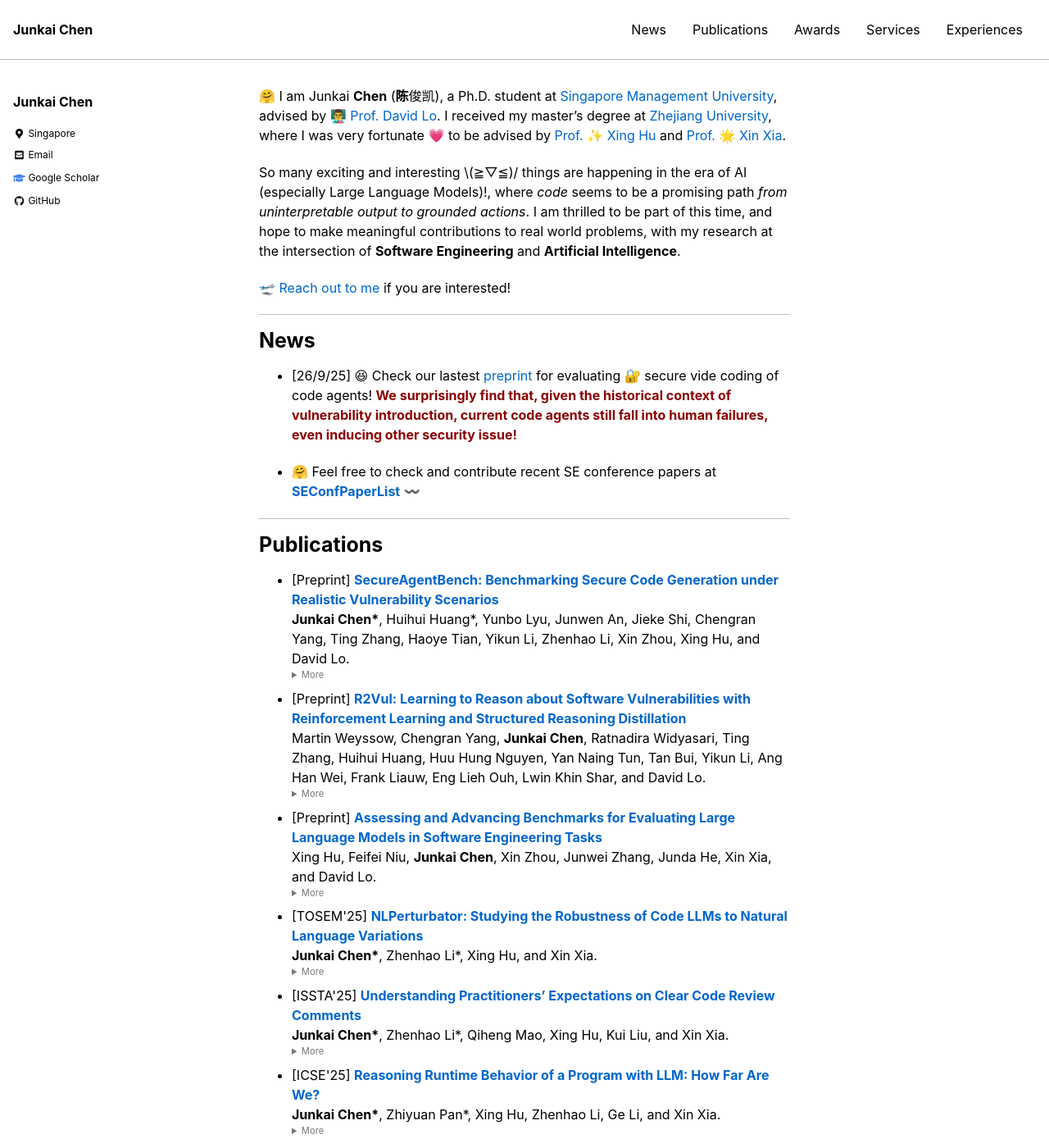
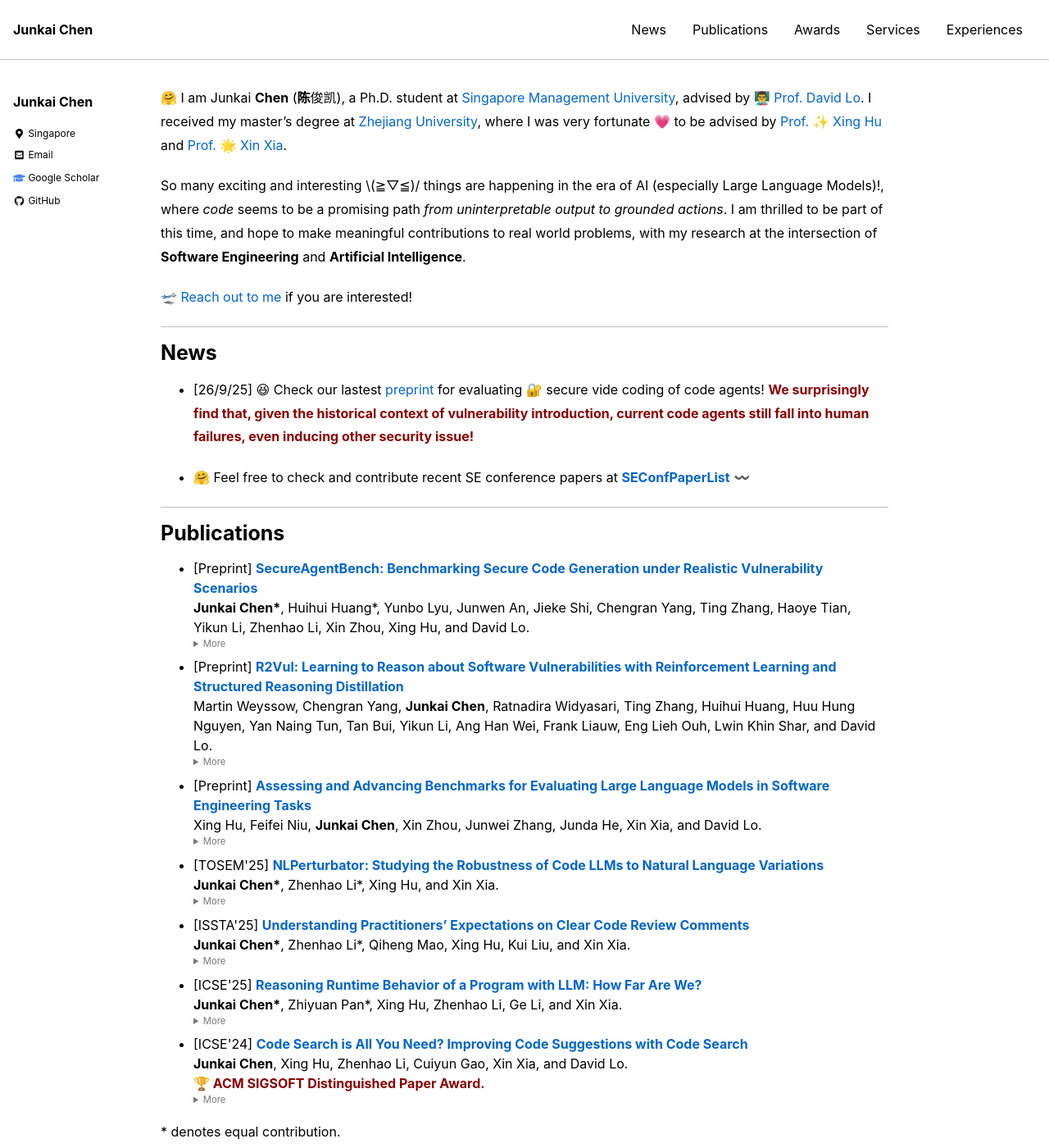
Before and after one commit to chen-junkai/chen-junkai.github.io, a Jekyll site: the page built from index.md, in a window 1280 px wide and 1400 px high. Shown: the whole window at 82% size. Built offline with Jekyll 4.4.1, drawn with Linux system fonts in a browser that asks for light colours; nearby versions of some CDN libraries.

Commit message:
优化内容区域宽度和移动端阅读体验
- 增加主内容区域最大宽度从 1280px 到 1440px
- 调整右侧边栏宽度以腾出更多内容空间
- 增加段落行高至 1.8 提升可读性
- 优化移动端、平板和大屏幕的显示效果

```diff
--- a/_sass/minimal-mistakes/_variables.scss
+++ b/_sass/minimal-mistakes/_variables.scss
@@ -133,15 +133,15 @@
 $medium: 768px !default;
 $medium-wide: 900px !default;
 $large: 1024px !default;
-$x-large: 1280px !default;
+$x-large: 1440px !default;
 
 /*
    Grid
    ========================================================================== */
 
-$right-sidebar-width-narrow: 200px !default;
-$right-sidebar-width: 300px !default;
-$right-sidebar-width-wide: 400px !default;
+$right-sidebar-width-narrow: 180px !default;
+$right-sidebar-width: 250px !default;
+$right-sidebar-width-wide: 350px !default;
 
 /*
    Other
--- a/assets/css/main.scss
+++ b/assets/css/main.scss
@@ -9,3 +9,49 @@
 
 @import "minimal-mistakes/skins/{{ site.minimal_mistakes_skin | default: 'default' }}"; // skin
 @import "minimal-mistakes"; // mai:qn partials
+
+/* Custom width adjustments for better reading experience */
+.page__content {
+  p, li, dl {
+    font-size: 1em;
+  }
+
+  /* Better line height for readability */
+  p {
+    line-height: 1.8;
+  }
+}
+
+/* Mobile optimization */
+@media (max-width: 768px) {
+  #main {
+    padding-left: 1em;
+    padding-right: 1em;
+  }
+
+  .page__content {
+    p {
+      line-height: 1.7;
+      font-size: 1em;
+    }
+  }
+
+  .masthead__inner-wrap {
+    padding: 1em;
+  }
+}
+
+/* Tablet optimization */
+@media (min-width: 769px) and (max-width: 1024px) {
+  #main {
+    padding-left: 1.5em;
+    padding-right: 1.5em;
+  }
+}
+
+/* Large screen optimization */
+@media (min-width: 1440px) {
+  #main {
+    max-width: 1440px;
+  }
+}
```
